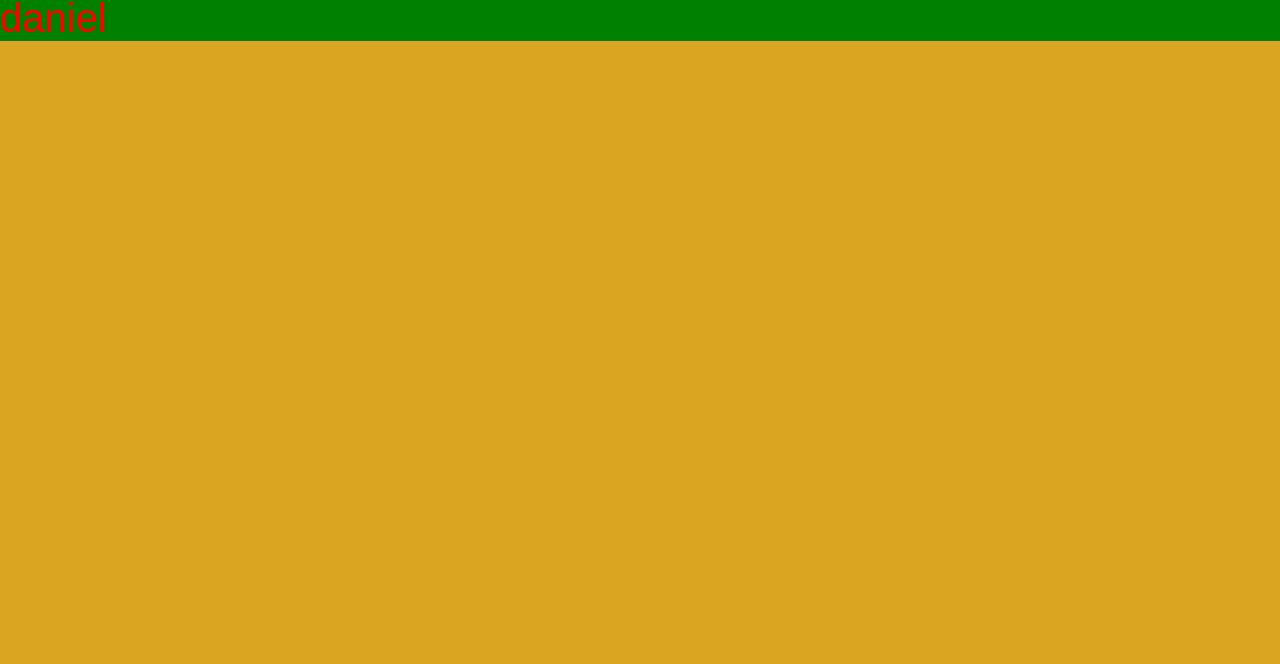
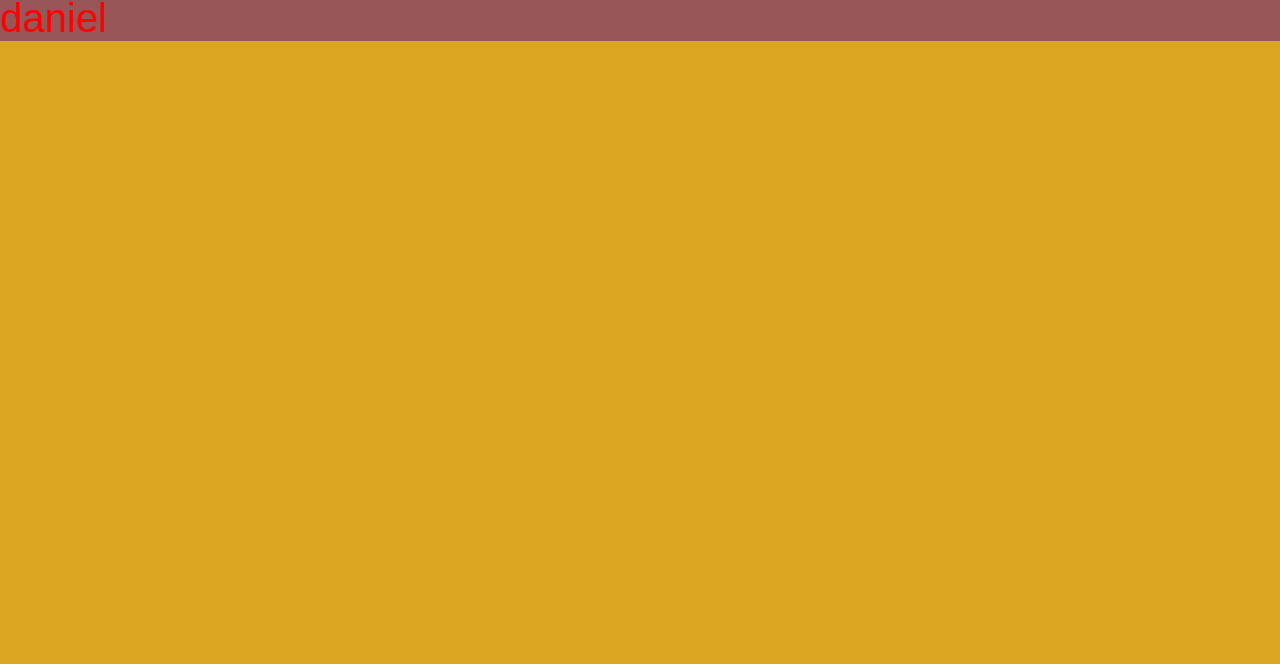
Before and after one commit to danielarielS/Tamir-project, a Gatsby site: page / in a window 1280 px wide. Shown: the part 136-800 px from the top of the page. Built offline with nearby package versions, Linux system fonts and the light colour scheme; Gatsby itself is replaced by a stand-in of ours.

Commit message:
changes the bg color of the header

```diff
--- a/src/components/Header/styles.js
+++ b/src/components/Header/styles.js
@@ -2,7 +2,7 @@ import styled from "styled-components"
 import { Link } from "gatsby"
 
 export const HeaderWrapper = styled.header`
-  background-color: ${({ isClicked }) => (isClicked ? "purple" : "green")};
+  background-color: ${({ isClicked }) => (isClicked ? "purple" : "#985658")};
   color: red;
   font-size: 32px;
 `
```
